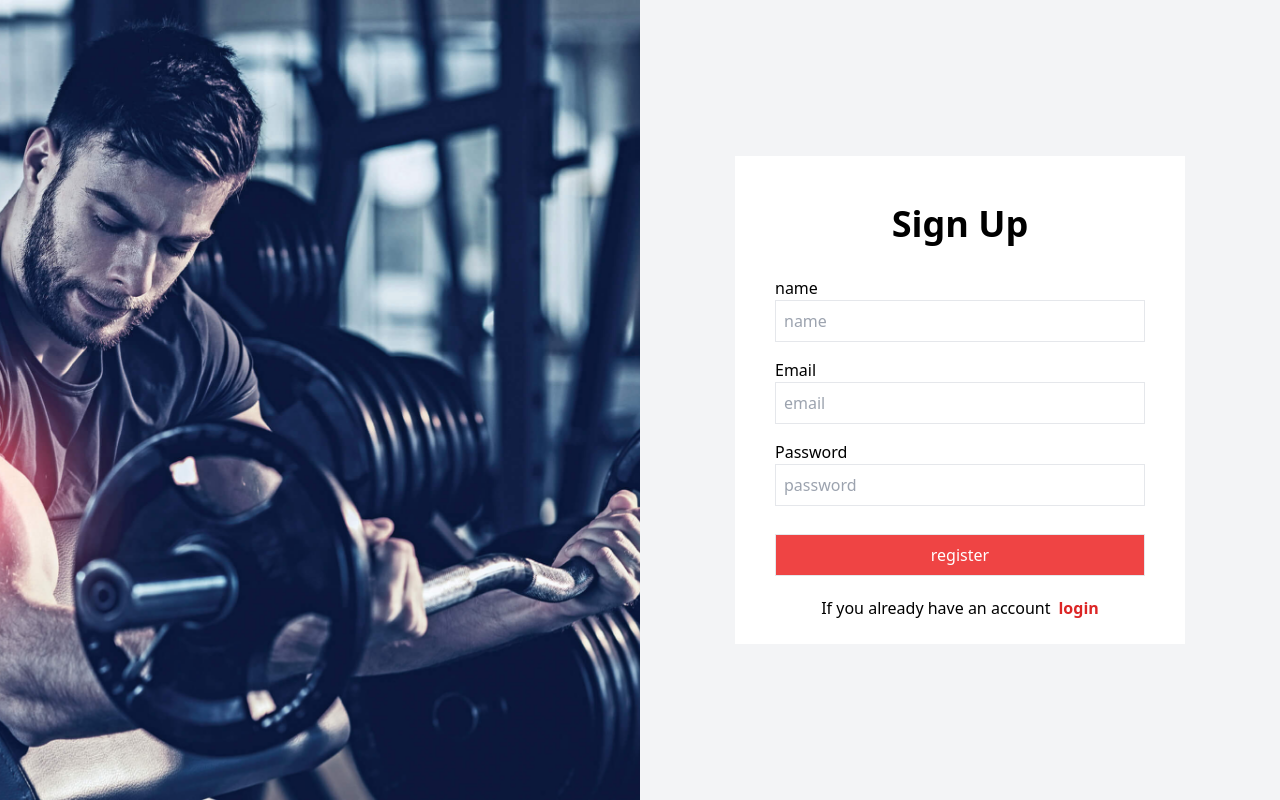
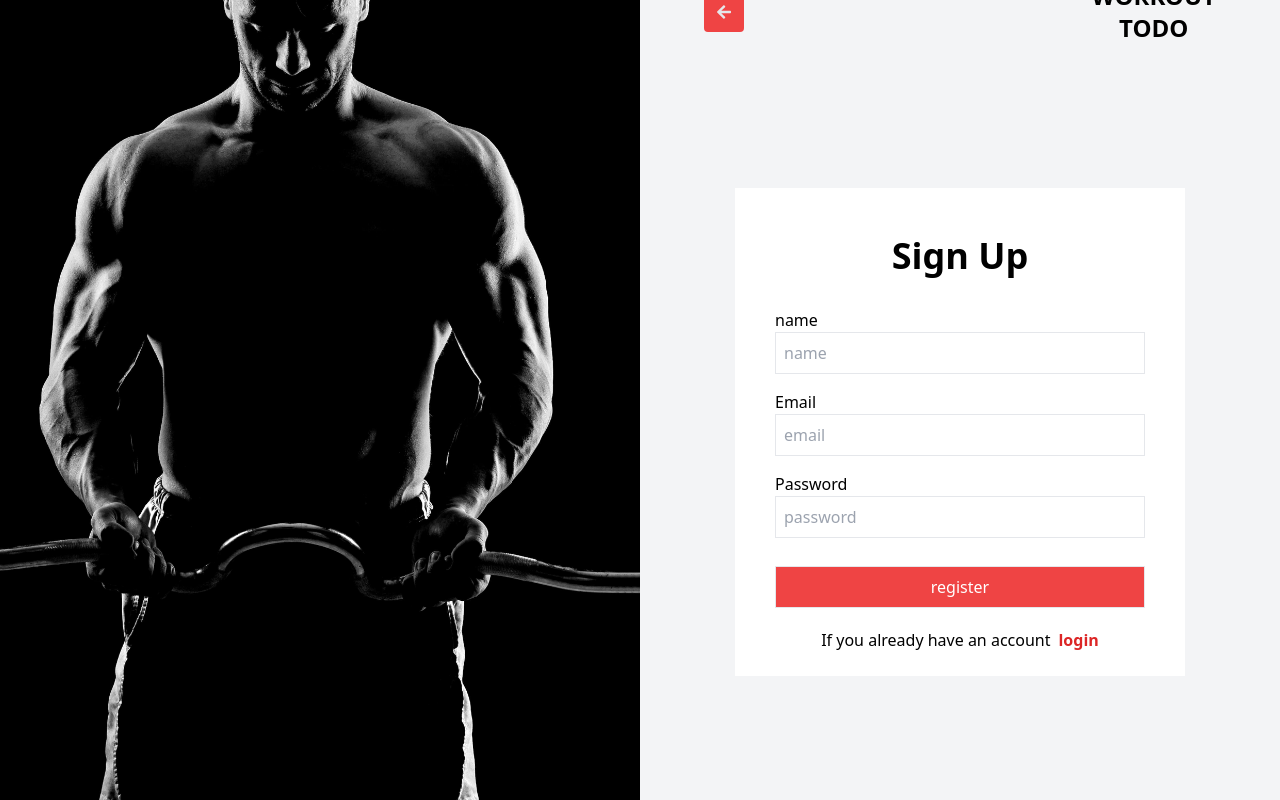
Before and after one commit to YassineDev1/WORKOUTTODO-frontend, a Next.js app: page /auth/signup in a window 1280 px wide. Built offline with nearby package versions, Linux system fonts and the light colour scheme.

Commit message:
add arrow to get back to homePage and the logo in Signup Page

```diff
--- a/app/auth/signup/page.jsx
+++ b/app/auth/signup/page.jsx
@@ -4,6 +4,7 @@ import Link from "next/link";
 import axios from "axios";
 import { useForm } from "react-hook-form";
 import { useRouter } from "next/navigation";
+import { FaArrowLeft } from "react-icons/fa";
 
 const SignIn = () => {
   const [response, setResponse] = useState(null);
@@ -38,12 +39,23 @@ const SignIn = () => {
       <div className="hidden md:block">
         <img
           className="object-cover w-full h-full"
-          src="/images/background.jpg"
+          src="/images/bodyBuilding_bg.jpg"
           alt=""
         />
       </div>
 
-      <div className="flex flex-col justify-center px-4 bg-gray-100">
+      <div className="relative flex flex-col justify-center px-4 bg-gray-100">
+        <div className="relative flex items-center justify-between px-12 bottom-36 ">
+          <Link
+            className="flex items-center justify-center w-10 h-10 bg-red-500 rounded"
+            href="/"
+          >
+            <FaArrowLeft className="text-base font-normal text-gray-200" />
+          </Link>
+          <div className="flex flex-col text-2xl font-bold text-center ">
+            WORKOUT <span> TODO</span>
+          </div>
+        </div>
         <form
           onSubmit={handleSubmit(onSubmit)}
           className="max-w-[450px] w-full mx-auto bg-white px-10 py-6"
```
